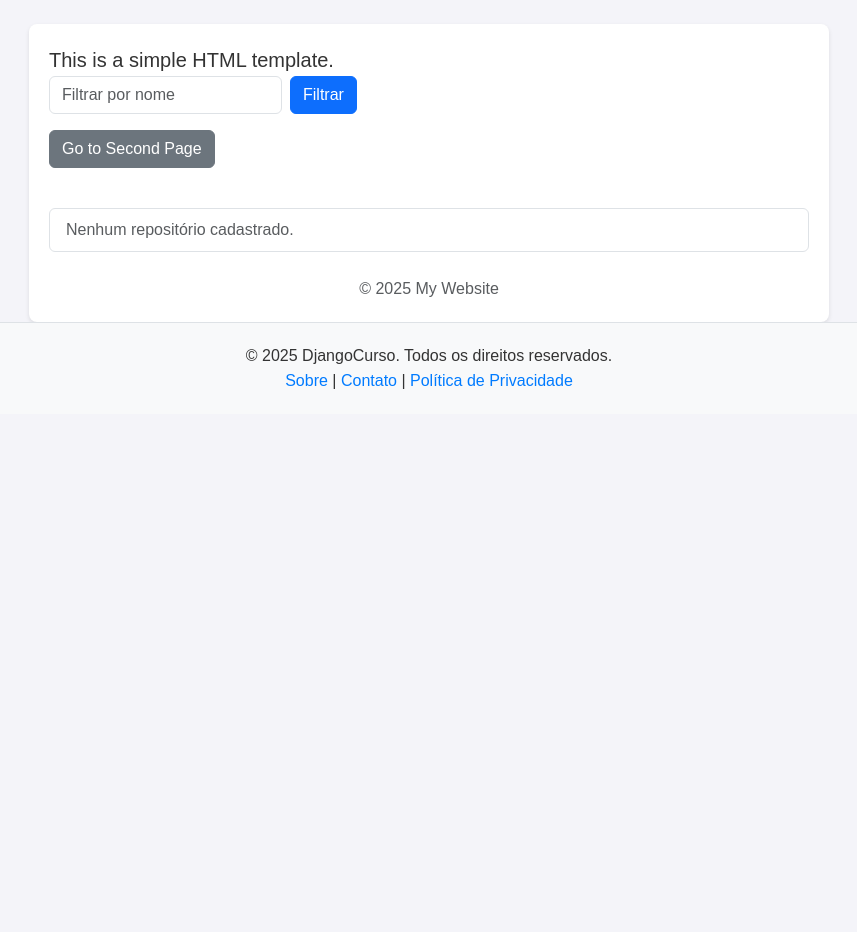
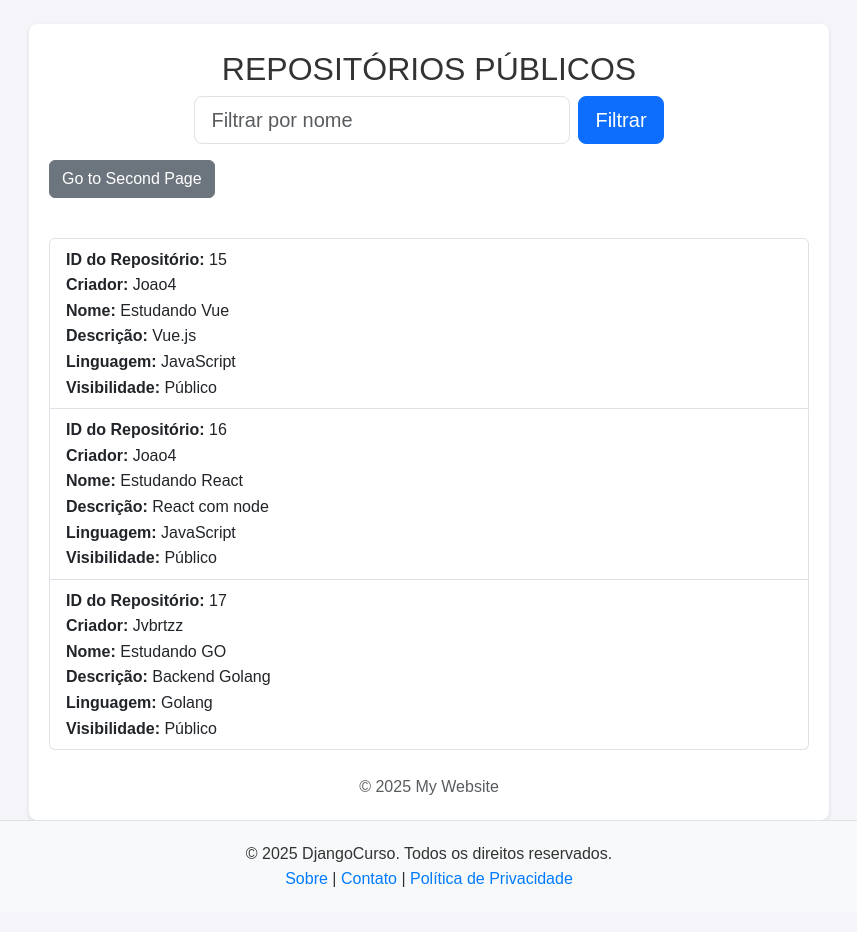
Before and after one commit to Jvbrtzz/Aprendizado-Praticando-Django, a Django app: page / in a window 1280 px wide. Shown: the part 125-1057 px from the top of the page, without its empty margins (211-1068 px from the left). Before the commit the page ends 514 px from the top, so only its background shows below. Run offline with Django 5.2, Linux system fonts and the light colour scheme; a user stored in the database is signed in; data comes from the database, SQL or seed files in the repository; both versions use the stored data as it was after the commit.

Commit message:
Criando rota de edição e filtre de repo publicos

```diff
--- a/DjangoCurso/galeria/urls.py
+++ b/DjangoCurso/galeria/urls.py
@@ -1,5 +1,5 @@
 from django.urls import path
-from galeria.views import index, segunda_pagina, login, cadastro, logout, github_page, repositorio, excluir_repositorio
+from galeria.views import index, segunda_pagina, login, cadastro, logout, github_page, repositorio, excluir_repositorio, editar_repositorio
 
 urlpatterns = [
     path('', index, name='index'),
@@ -7,6 +7,7 @@ urlpatterns = [
     path('github/', github_page, name='github_page'),
     path('repositorio/', repositorio, name='repositorio'),
     path('repositorio/excluir/<int:repo_id>/', excluir_repositorio, name='excluir_repositorio'),
+    path('repositorio/editar/<int:repo_id>/', editar_repositorio, name='editar_repositorio'),
     path('login/', login, name='login'),
     path('cadastro/', cadastro, name='cadastro'),
     path('logout/', logout, name='logout'),
--- a/DjangoCurso/galeria/views.py
+++ b/DjangoCurso/galeria/views.py
@@ -9,12 +9,23 @@ from django.contrib.auth.decorators import login_required
 def index(request):
     filtro = request.GET.get('filtro', '')
     if request.user.is_authenticated:
+        # Repositórios do usuário logado (qualquer visibilidade)
+        meus_repos = Repositorio.objects.filter(usuario=request.user)
+        # Repositórios públicos de outros usuários
+        publicos_outros = Repositorio.objects.filter(visibilidade='PR').exclude(usuario=request.user)
+        # Junta os dois QuerySets
+        repositorios = meus_repos | publicos_outros
+        # Se houver filtro, aplica sobre o nome
         if filtro:
-            repositorios = Repositorio.objects.filter(usuario=request.user, nome__icontains=filtro)
+            repositorios = repositorios.filter(nome__icontains=filtro)
+        # Remove duplicatas (caso algum repositório público seja do próprio usuário)
+        repositorios = repositorios.distinct()
+    else:
+        # Usuário não autenticado vê apenas repositórios públicos
+        if filtro:
+            repositorios = Repositorio.objects.filter(visibilidade='PR', nome__icontains=filtro)
         else:
-            repositorios = Repositorio.objects.filter(usuario=request.user)
-    else:
-        repositorios = Repositorio.objects.none()
+            repositorios = Repositorio.objects.filter(visibilidade='PR')
     return render(request, 'index.html', {'repositorios': repositorios, 'filtro': filtro})
 
 def segunda_pagina(request):
@@ -99,4 +110,17 @@ def excluir_repositorio(request, repo_id):
     if request.method == 'POST':
         repo = get_object_or_404(Repositorio, id=repo_id)
         repo.delete()
-    return redirect('repositorio')  # ajuste para o nome correto da sua url de listagem
+    return redirect('repositorio')  # ajuste para o nome correto da url de listagem
+
+@login_required
+def editar_repositorio(request, repo_id):
+    repo = get_object_or_404(Repositorio, id=repo_id)
+    if request.method == 'POST':
+        repo.nome = request.POST.get('nome')
+        repo.descricao = request.POST.get('descricao')
+        repo.linguagem = request.POST.get('linguagem')
+        repo.visibilidade = request.POST.get('visibilidade')
+        repo.save()
+        messages.success(request, 'Repositório atualizado com sucesso.')
+        return redirect('repositorio')
+    return render(request, 'githubpage/editar_repositorio.html', {'repo': repo})
--- a/DjangoCurso/templates/githubpage/repositorio.html
+++ b/DjangoCurso/templates/githubpage/repositorio.html
@@ -55,6 +55,7 @@
                     {% endif %}
                 </td>
                 <td>
+                    <a href="{% url 'editar_repositorio' repo.id %}" class="btn btn-warning btn-sm">Editar</a>
                     <form method="post" action="{% url 'excluir_repositorio' repo.id %}" style="display:inline;">
                         {% csrf_token %}
                         <button type="submit" class="btn btn-danger btn-sm">Excluir</button>
@@ -69,4 +70,5 @@
         </tbody>
     </table>
 </div>
+
 {% endblock %}
--- a/DjangoCurso/templates/index.html
+++ b/DjangoCurso/templates/index.html
@@ -8,27 +8,26 @@
     {% endfor %}
     <main>
         <div class="mb-4">
-            <p class="lead">This is a simple HTML template.</p>
-            <form method="get" class="row g-2 align-items-center mb-3">
-                <div class="col-auto">
-                    <input type="text" class="form-control" name="filtro" placeholder="Filtrar por nome" value="{{ filtro }}">
+            <p class="lead text-center fs-2">REPOSITÓRIOS PÚBLICOS</p>
+            <form method="get" class="row g-2 align-items-center mb-3 justify-content-center">
+                <div class="col-12 col-md-6">
+                    <input type="text" class="form-control form-control-lg" name="filtro" placeholder="Filtrar por nome" value="{{ filtro }}">
                 </div>
                 <div class="col-auto">
-                    <button type="submit" class="btn btn-primary">Filtrar</button>
+                    <button type="submit" class="btn btn-primary btn-lg">Filtrar</button>
                 </div>
             </form>
             <a href="{% url 'segunda_pagina' %}" class="btn btn-secondary mb-3">Go to Second Page</a>
             {% if not user.is_authenticated %}
             <a href="http://localhost:8000/accounts/github/login/?process=login" class="btn btn-warning mb-3">Login com Github</a>
             {% endif %}
-
         </div>
         <ul class="list-group">
             {% if user.is_authenticated %}
                 {% for repositorio in repositorios %}
                     <li class="list-group-item">
                         <strong>ID do Repositório:</strong> {{ repositorio.id }}<br>
-                        <strong>ID do Usuário:</strong> {{ repositorio.usuario.id }}<br>
+                        <strong>Criador:</strong> {{ repositorio.usuario }}<br>
                         <strong>Nome:</strong> {{ repositorio.nome }}<br>
                         <strong>Descrição:</strong> {{ repositorio.descricao }}<br>
                         <strong>Linguagem:</strong> {{ repositorio.linguagem }}<br>
```
Also changed, not shown: DjangoCurso/templates/githubpage/editar_repositorio.html (added, +32 -0 lines), DjangoCurso/db.sqlite3, DjangoCurso/galeria/migrations/0005_alter_repositorio_visibilidade.py (added), DjangoCurso/galeria/migrations/0006_alter_repositorio_visibilidade.py (added). Lines whose indentation alone changed are shown as unchanged.
